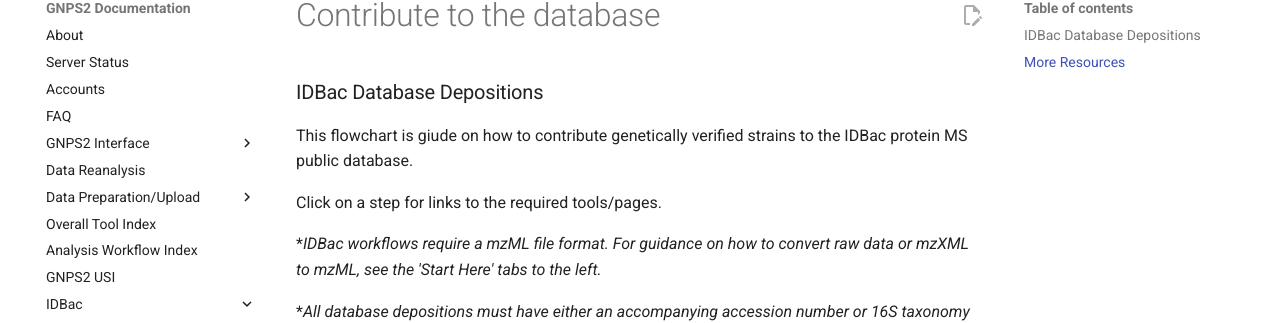
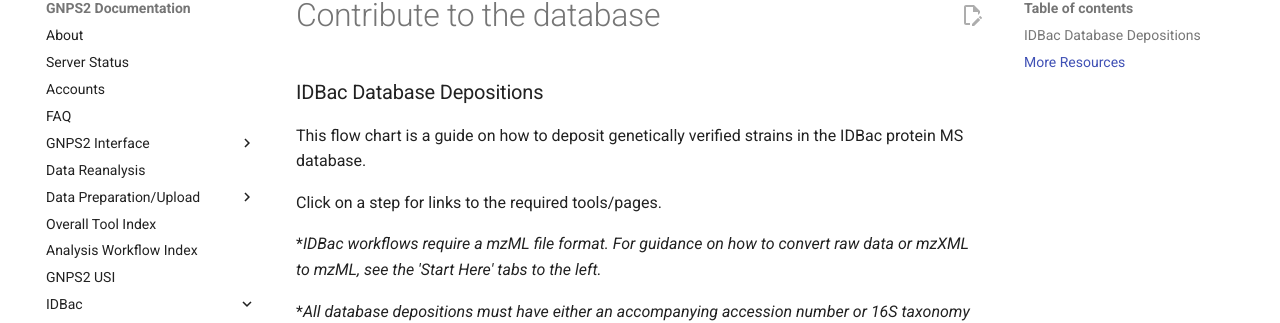
Before and after one commit to Wang-Bioinformatics-Lab/GNPS2_Documentation, an MkDocs documentation site: the page built from docs/idbacdepositions.md, in a window 1280 px wide and 1286 px high. Shown: the part 103-426 px from the top of the window. Built offline with MkDocs 1.6.1 and Material for MkDocs 9.7.7, drawn with Linux system fonts in a browser that asks for light colours; comment, search, counter and statistics services are not loaded.

Commit message:
Update idbacdepositions.md

```diff
--- a/docs/idbacdepositions.md
+++ b/docs/idbacdepositions.md
@@ -1,5 +1,5 @@
 ### IDBac Database Depositions
-This flowchart is giude on how to contribute genetically verified strains to the IDBac protein MS public database.
+This flow chart is a guide on how to deposit genetically verified strains in the IDBac protein MS database.
 
 Click on a step for links to the required tools/pages.
 
```
